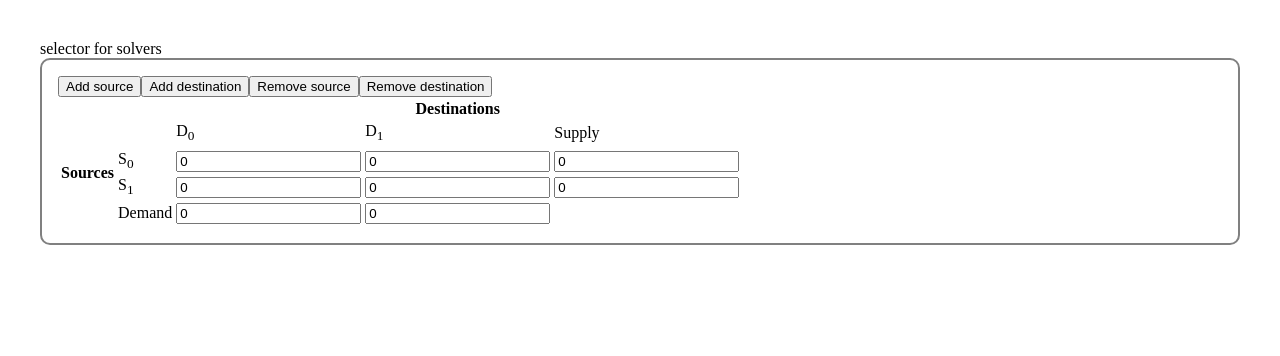
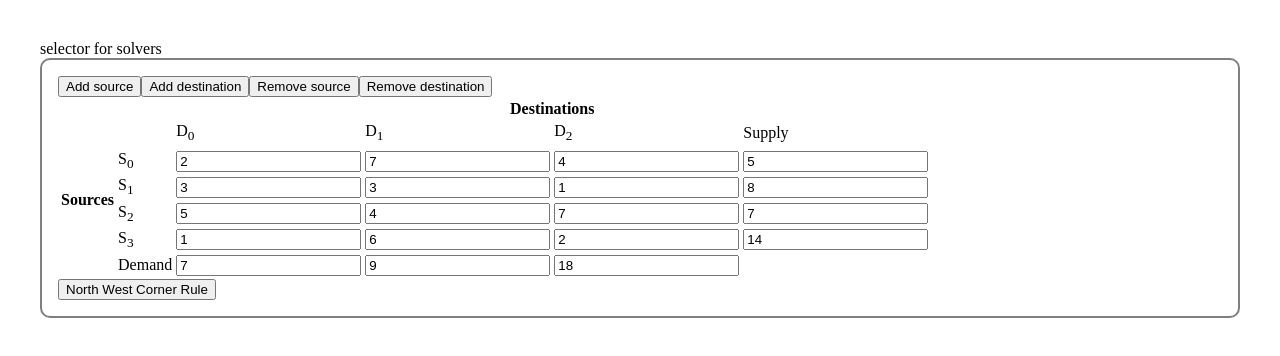
Before and after one commit to maheshbansod/numerical-methods, an Angular app: page / in a window 1280 px wide. Shown: the top 356 px of the page. Built offline with nearby package versions, Linux system fonts and the light colour scheme.

Commit message:
added northwest corner rule

```diff
--- a/src/app/transportation-solve/transportation-solve.component.css
+++ b/src/app/transportation-solve/transportation-solve.component.css
@@ -0,0 +1,18 @@
+.cost {
+    text-align: right;
+    margin:0;
+    padding:6px;
+    margin-left:10px;
+    border: 1px solid grey;
+}
+
+.weight {
+    padding-right:6px;
+    padding-left:6px;
+}
+
+.solution td {
+    border: 1px solid black;
+    padding:0;
+    margin:0;
+}
--- a/src/app/transportation-solve/transportation-solve.component.html
+++ b/src/app/transportation-solve/transportation-solve.component.html
@@ -36,4 +36,34 @@
             </tr>
         </table>
     </div>
+    <div>
+        <button (click)="findInitialSolution('nwcr')">North West Corner Rule</button>
+    </div>
+    <div class="solution" *ngIf="showsolution">
+        <table>
+            <tr>
+                <td></td>
+                <td *ngFor="let _ of table[0];let i=index;">
+                    D<sub>{{i}}</sub>
+                </td>
+                <td>Supply</td>
+            </tr>
+            <tr *ngFor="let row of table; let i=index;">
+                <td>S<sub>{{i}}</sub></td>
+                <td *ngFor="let c of row;let j=index;">
+                    <div class="weight" *ngIf="solution.weights[i][j] != 0">
+                        {{solution.weights[i][j]}}
+                    </div>
+                    <div class="cost">{{c}}</div>
+                </td>
+                <td>{{supplys[i]}}</td>
+            </tr>
+            <tr>
+                <td>Demand</td>
+                <td *ngFor="let row of table[0]; let i=index; trackBy: trackBy">
+                    {{demands[i]}}
+                </td>
+            </tr>
+        </table>
+    </div>
 </div>
--- a/src/app/transportation-solve/transportation-solve.component.ts
+++ b/src/app/transportation-solve/transportation-solve.component.ts
@@ -9,11 +9,41 @@ export class TransportationSolveComponent implements OnInit {
 
   constructor() { }
 
-  table = [[0,0],[0,0]];
-  demands = [0,0]
-  supplys = [0,0];
+  table = [[2,7,4],[3,3,1],[5,4,7],[1,6,2]];
+  demands = [7,9,18]
+  supplys = [5,8,7,14];
+  showsolution = false;
+  solution = null;
 
   ngOnInit(): void {
+  }
+
+  findInitialSolution(method:String) {
+    /**TODO: also check if problem is balanced */
+    if(method == 'nwcr') {
+      let demands = this.demands.map( (x)=>[x] );
+      let supplys = this.supplys.map( (x)=>[x] );
+      let weights = [...Array(this.table.length)].map( (x)=>Array(demands.length).fill(0) );
+
+      console.log(weights);
+      let i=0, j=0;
+      while( i<supplys.length && j<demands.length) {
+        if(supplys[i][0] < demands[j][0]) {
+          weights[i][j]=supplys[i][0];
+          demands[j].unshift(demands[j][0]-supplys[i][0]);
+          supplys[i].unshift(0);
+          i++;
+        } else {
+          weights[i][j] = demands[j][0];
+          supplys[i].unshift(supplys[i][0]-demands[j][0]);
+          demands[j].unshift(0);
+          j++;
+        }
+      }
+      this.solution = {weights:weights, supplys:supplys, demands:demands};
+      this.showsolution = true;
+      console.log("done",this.solution);
+    }
   }
 
   addSource() {
```
